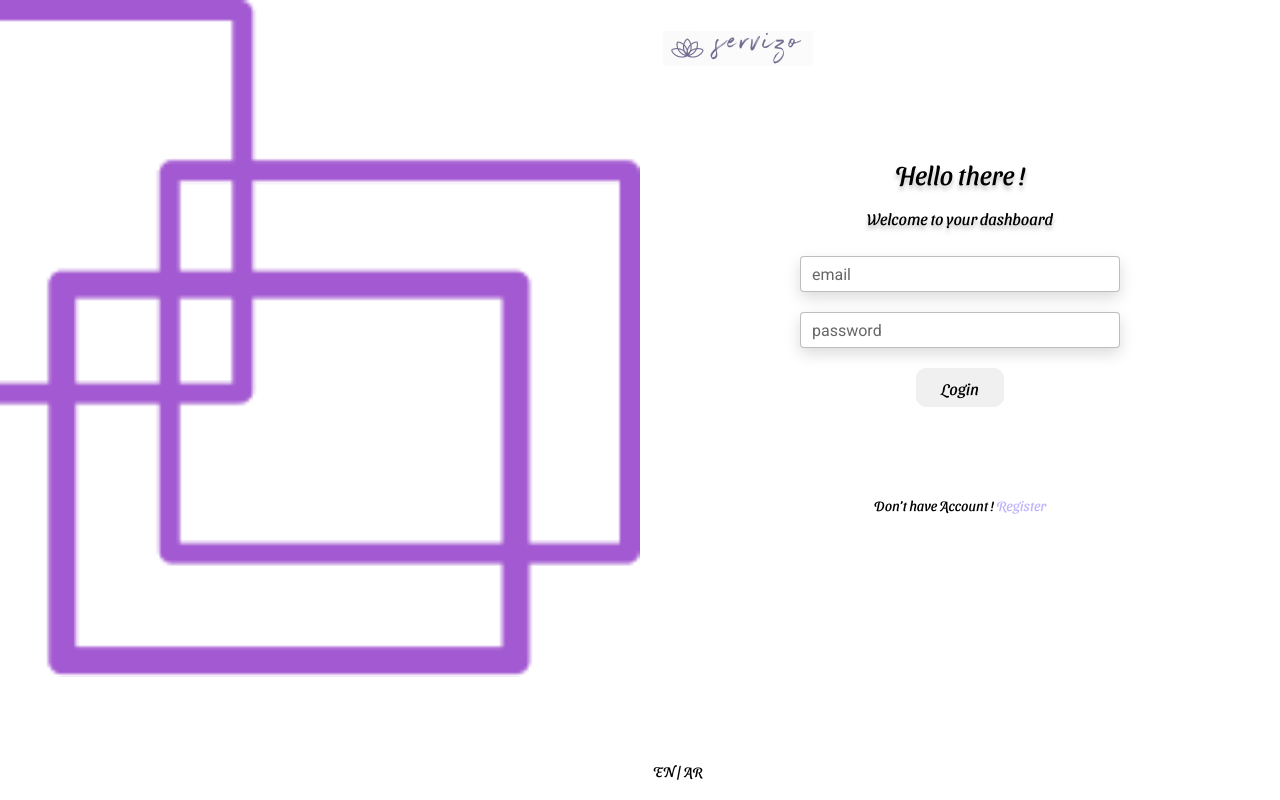
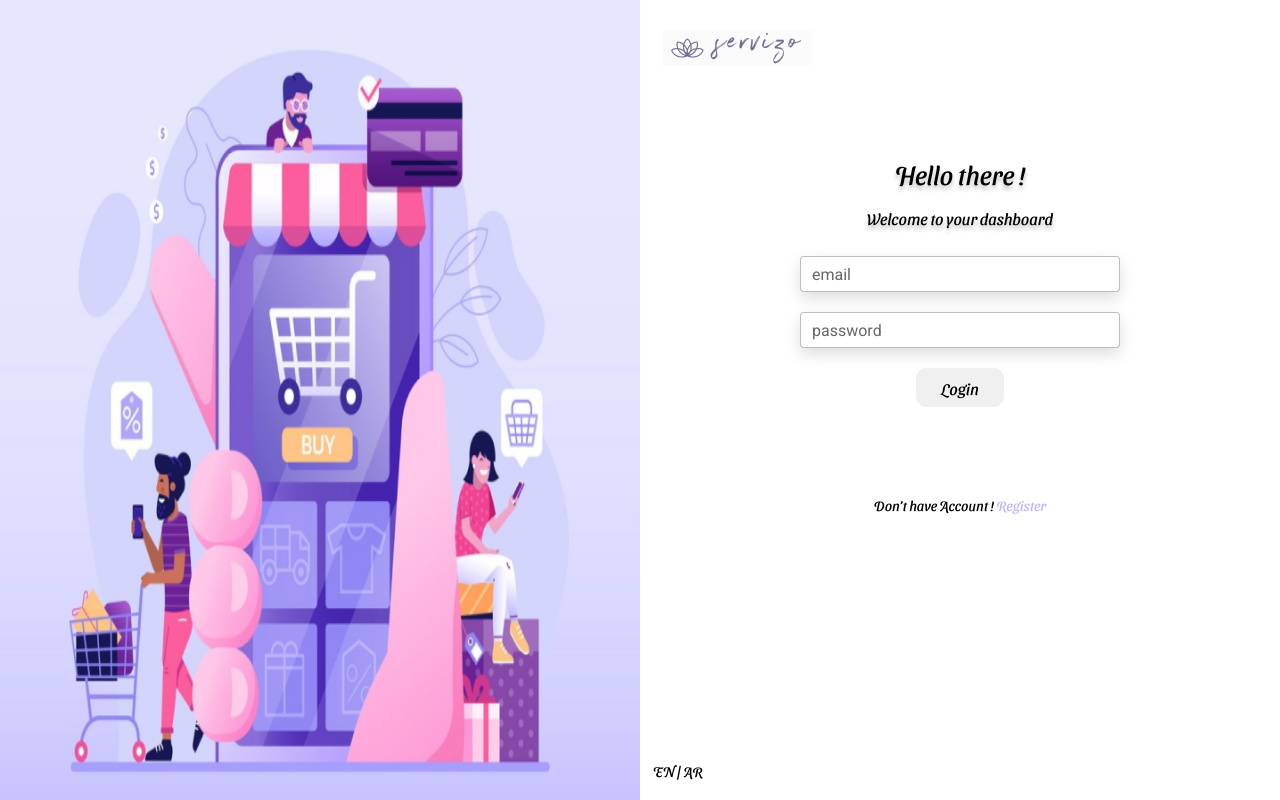
Before and after one commit to wurood/Servizo_FronEnd, a React (Create React App) app: page /login in a window 1280 px wide. Built offline with nearby package versions, Linux system fonts and the light colour scheme.

Commit message:
change side image

```diff
--- a/src/components/SideImage/index.js
+++ b/src/components/SideImage/index.js
@@ -1,6 +1,6 @@
 import React from 'react'
 import style from './style.module.css'
-import Image from '../../assets/rectangle_ll.png'
+import Image from '../../assets/Side_Image.png'
 
 export const SideImage = () => {
   return (
--- a/src/container/Login/style.module.css
+++ b/src/container/Login/style.module.css
@@ -1,5 +1,5 @@
 .row {
-    /* overflow: hidden; */
+    height: 100vh;
 }
 .logo {
     left: 23px;
--- a/src/container/Shopes/style.module.css
+++ b/src/container/Shopes/style.module.css
@@ -0,0 +1,3 @@
+.wrapper{
+
+}
--- a/src/container/SignUP/style.module.css
+++ b/src/container/SignUP/style.module.css
@@ -1,5 +1,5 @@
 .row {
-    /* overflow: hidden; */
+   height: 100vh;
 }
 .logo {
     left: 23px;
```
